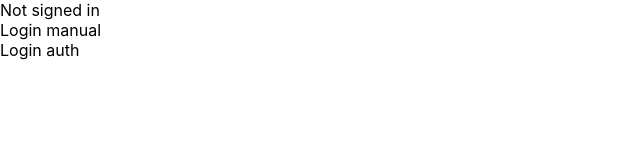
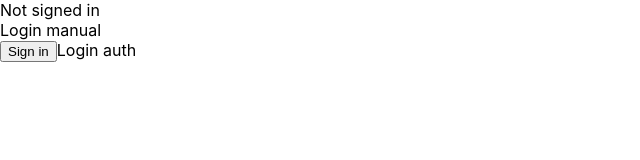
Before and after one commit to azzinijuli/idp-test, a Next.js app: page / in a window 1280 px wide. Shown: the top 160 px of the page, without its empty margins (0-640 px from the left). Built offline with nearby package versions, Linux system fonts and the light colour scheme; no server answers.

Commit message:
try sign in auth

```diff
--- a/pages/index.js
+++ b/pages/index.js
@@ -38,11 +38,8 @@ export default function Home() {
             </a>
           </div>
           <div>
-            <a
-              href={`${baseUrl}/${realms}/authorize?response_type=${responseType}&client_id=${clientId}&redirect_uri=${redirectUri}&scope=openid+profile&state=${state}&nonce=${nonce}`}
-            >
-              Login auth
-            </a>
+            <button onClick={() => signIn()}>Sign in</button>
+            Login auth
           </div>
         </main>
       </div>
```
